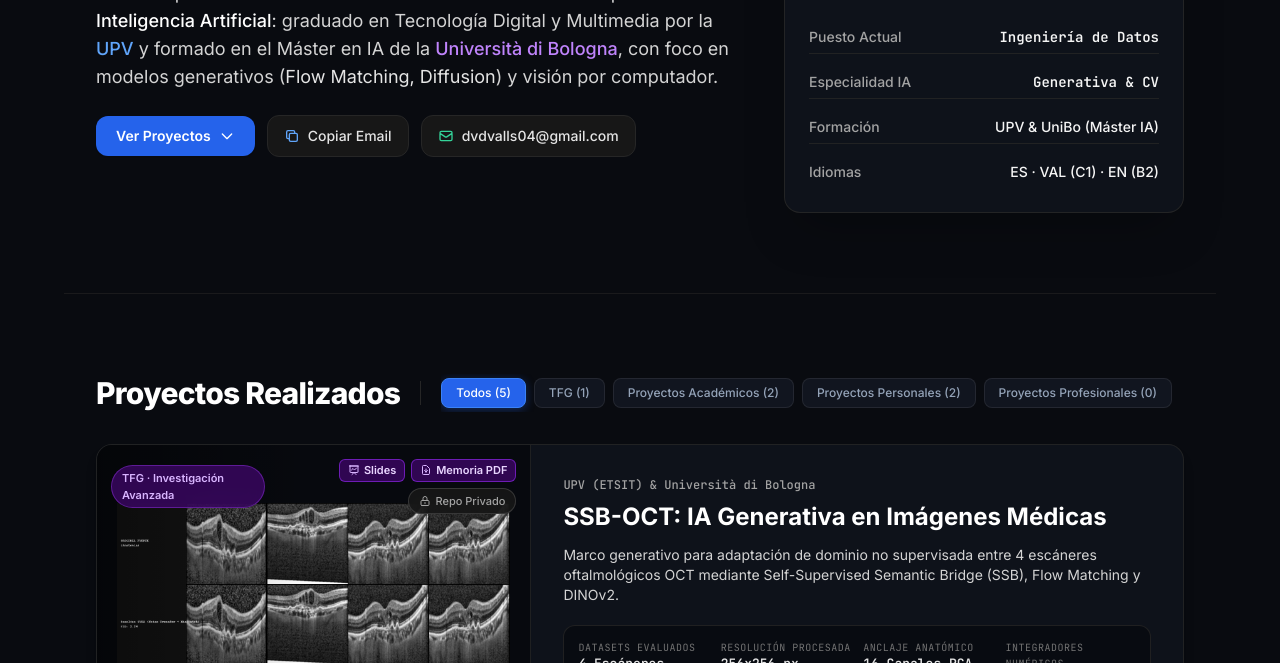
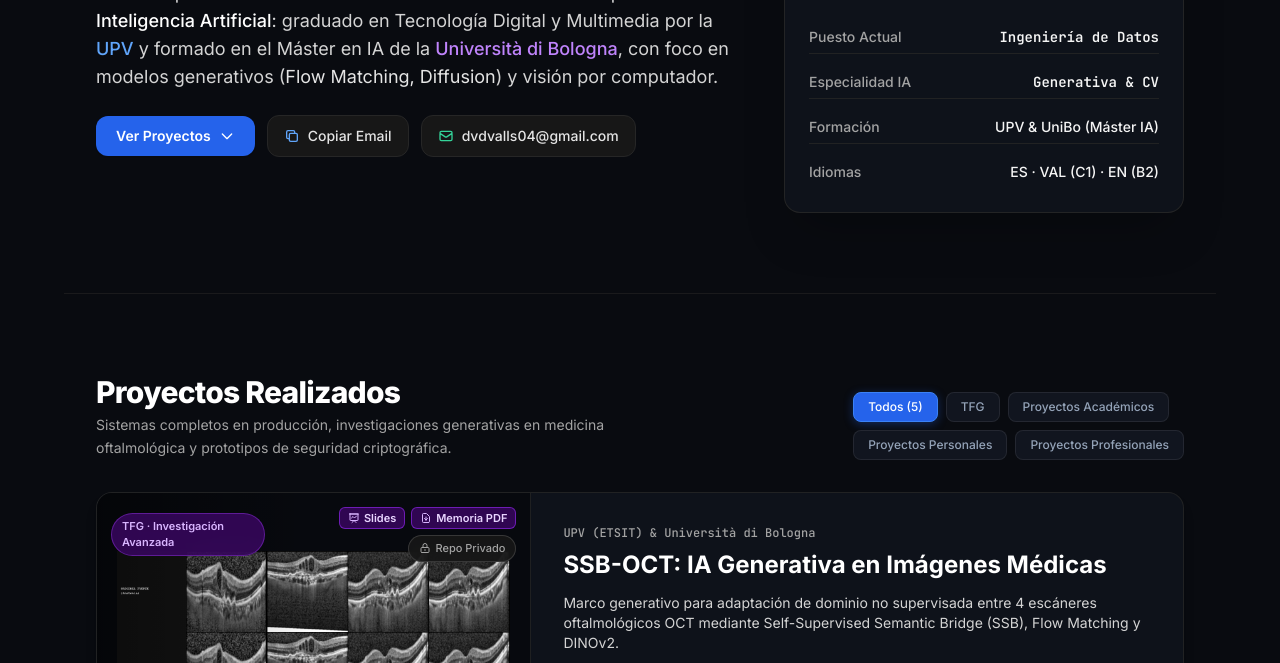
Before and after one commit to dvalloz/dvalloz.github.io, a plain HTML site: page index.html in a window 1280 px wide. Shown: the part 437-1100 px from the top of the page. Drawn offline with nearby package versions, Linux system fonts and the light colour scheme.

Commit message:
feat: organizar selectores de categorias en dos filas equilibradas con categorias solicitadas

```diff
--- a/index.html
+++ b/index.html
@@ -212,29 +212,38 @@
 
     <!-- CORE SECTION: PROYECTOS (Centrado al 100% en proyectos reales con imágenes) -->
     <section id="proyectos" class="py-14 sm:py-20 max-w-6xl mx-auto px-4 sm:px-6 lg:px-8">
-      <div class="mb-8">
-        <div class="flex flex-col lg:flex-row lg:items-center gap-3 sm:gap-5">
-          <h2 class="text-2xl sm:text-3xl font-extrabold text-white tracking-tight whitespace-nowrap">
+      <div class="flex flex-col md:flex-row md:items-end justify-between mb-8 gap-5">
+        <div>
+          <h2 class="text-2xl sm:text-3xl font-extrabold text-white tracking-tight">
             Proyectos Realizados
           </h2>
-          <div class="h-6 w-px bg-neutral-800 hidden lg:block"></div>
+          <p class="text-neutral-400 text-sm mt-1 max-w-xl leading-relaxed">
+            Sistemas completos en producción, investigaciones generativas en medicina oftalmológica y prototipos de
+            seguridad criptográfica.
+          </p>
+        </div>
 
-          <!-- Category Selectors in a single row -->
-          <div class="flex items-center gap-2 overflow-x-auto no-scrollbar py-1">
+        <!-- Selectores de Categoría en dos filas -->
+        <div class="flex flex-col gap-2 self-start md:self-end flex-shrink-0">
+          <!-- Fila 1 -->
+          <div class="flex flex-wrap items-center gap-2">
             <button data-filter="all" class="filter-btn active px-3.5 py-1.5 rounded-lg text-xs font-medium whitespace-nowrap transition-colors">
               Todos (5)
             </button>
             <button data-filter="tfg" class="filter-btn px-3.5 py-1.5 rounded-lg text-xs font-medium whitespace-nowrap transition-colors">
-              TFG (1)
+              TFG
             </button>
             <button data-filter="academicos" class="filter-btn px-3.5 py-1.5 rounded-lg text-xs font-medium whitespace-nowrap transition-colors">
-              Proyectos Académicos (2)
+              Proyectos Académicos
             </button>
+          </div>
+          <!-- Fila 2 -->
+          <div class="flex flex-wrap items-center gap-2">
             <button data-filter="personales" class="filter-btn px-3.5 py-1.5 rounded-lg text-xs font-medium whitespace-nowrap transition-colors">
-              Proyectos Personales (2)
+              Proyectos Personales
             </button>
             <button data-filter="profesionales" class="filter-btn px-3.5 py-1.5 rounded-lg text-xs font-medium whitespace-nowrap transition-colors">
-              Proyectos Profesionales (0)
+              Proyectos Profesionales
             </button>
           </div>
         </div>
```
